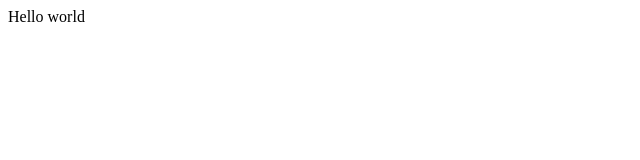
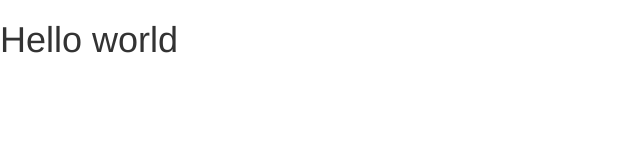
Before and after one commit to greeny/ArtinJavascriptAcademy, a website: page www/index.html in a window 1280 px wide. Shown: the whole page, without its empty margins (0-640 px from the left). Drawn offline with nearby package versions, Linux system fonts and the light colour scheme.

Commit message:
Lesson 1: made index.html use Bootstrap

```diff
--- a/www/index.html
+++ b/www/index.html
@@ -3,8 +3,14 @@
 <head>
 	<meta charset="UTF-8">
 	<title>Artin</title>
+
+	<link rel="stylesheet" href="bower_components/bootstrap/dist/css/bootstrap.css">
+	<link rel="stylesheet" href="bower_components/bootstrap/dist/css/bootstrap.min.css">
 </head>
 <body>
-	Hello world
+	<h1>Hello world</h1>
+
+	<script src="bower_components/jquery/dist/jquery.min.js"></script>
+	<script src="bower_components/bootstrap/dist/js/bootstrap.min.js"></script>
 </body>
 </html>
```
Also changed, not shown: 1 other file.
